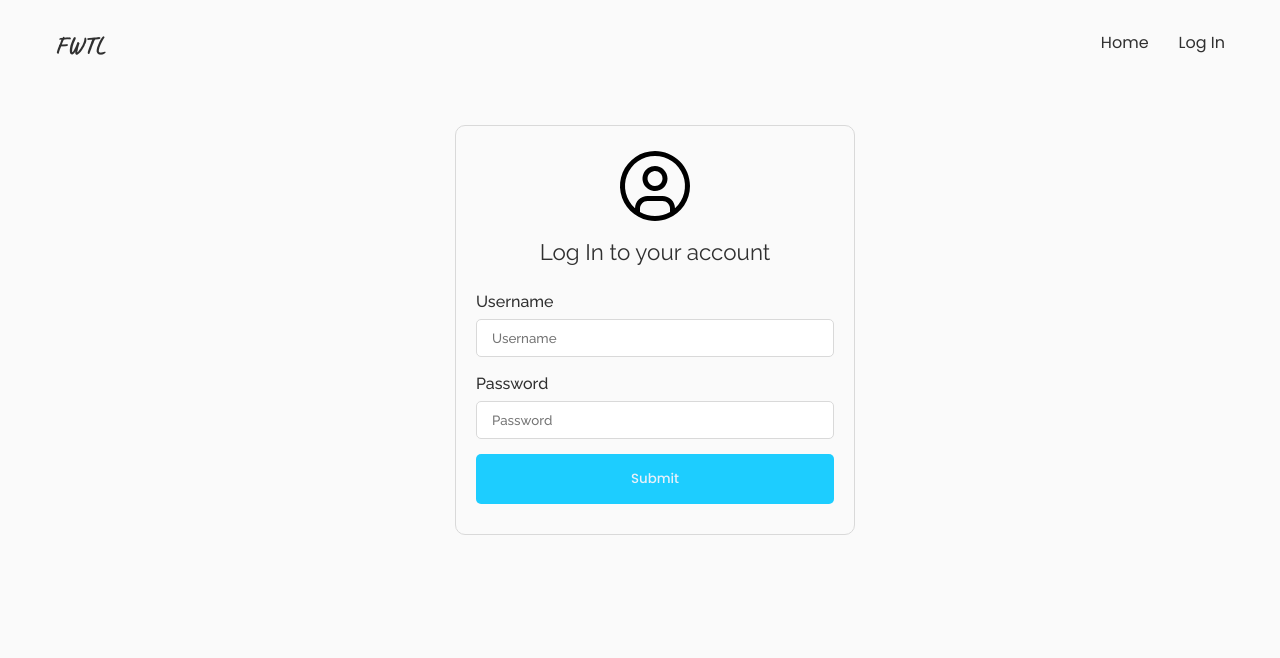
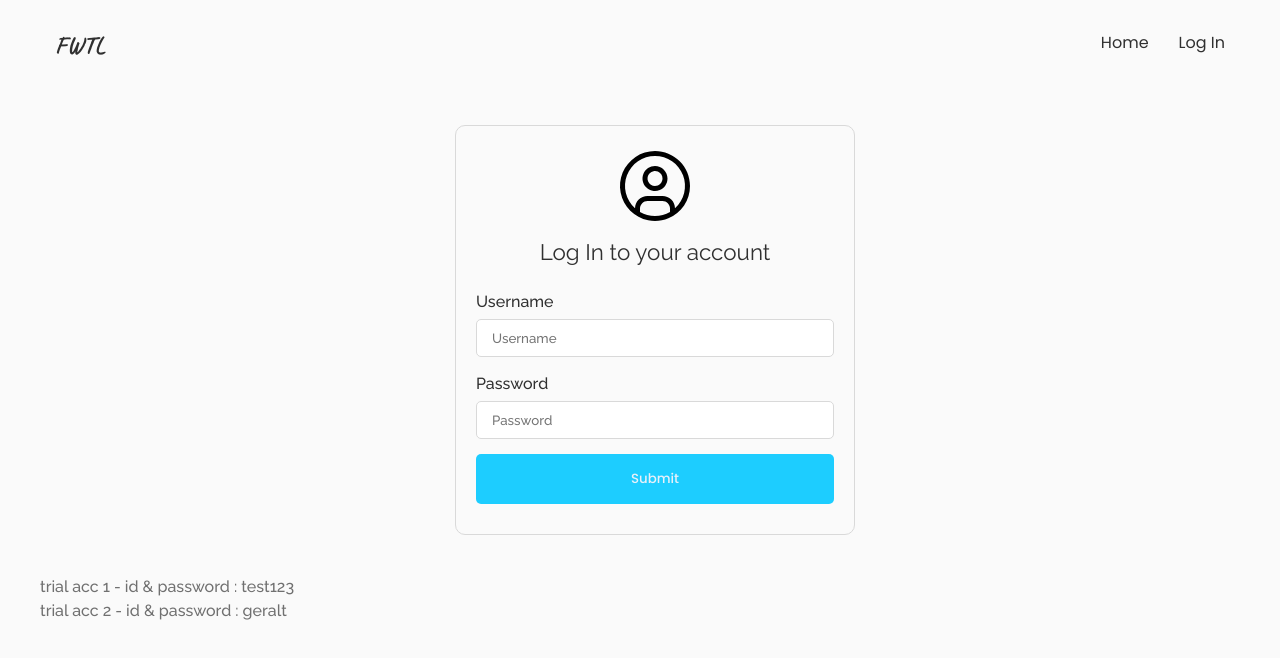
Before and after one commit to ichsanseanaldi/lms-app-react, a React (Create React App) app: page /login in a window 1280 px wide. Shown: the top 658 px of the page. Built offline with nearby package versions, Linux system fonts and the light colour scheme.

Commit message:
trial account added

```diff
--- a/src/components/Login.js
+++ b/src/components/Login.js
@@ -97,7 +97,10 @@ export const Login = () => {
 
                 }
             </StyledWrapper>
-
+            <div className='m-t-20 c-grey'>
+                <p>trial acc 1 - id &amp; password : test123</p>
+                <p>trial acc 2 - id &amp; password : geralt</p>
+            </div>
         </StyledContainer>
     )
 }
--- a/src/style/index.css
+++ b/src/style/index.css
@@ -311,7 +311,7 @@
     background-color: #fff;
     border-radius: 15px;
     border:1px solid #eee;
-    box-shadow:5px 5px 10px rgba(0,0,0,0.2);
+    box-shadow:0px 0px 10px rgba(0,0,0,0.2);
 }
 
 .avatar-svg{
@@ -357,6 +357,10 @@
 
 .red{
     color: #FF2E63;
+}
+
+.c-grey{
+    color: #707070;
 }
 
 .bg-prime{
```
